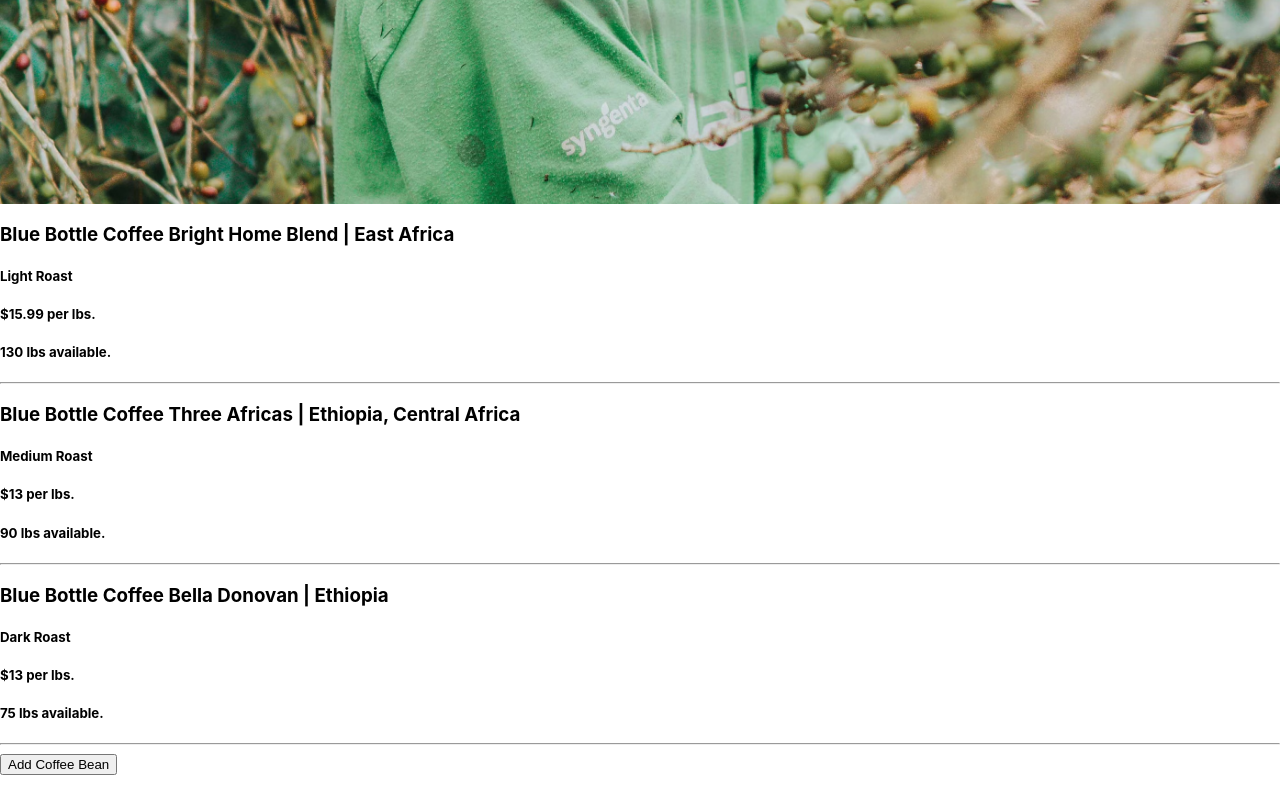
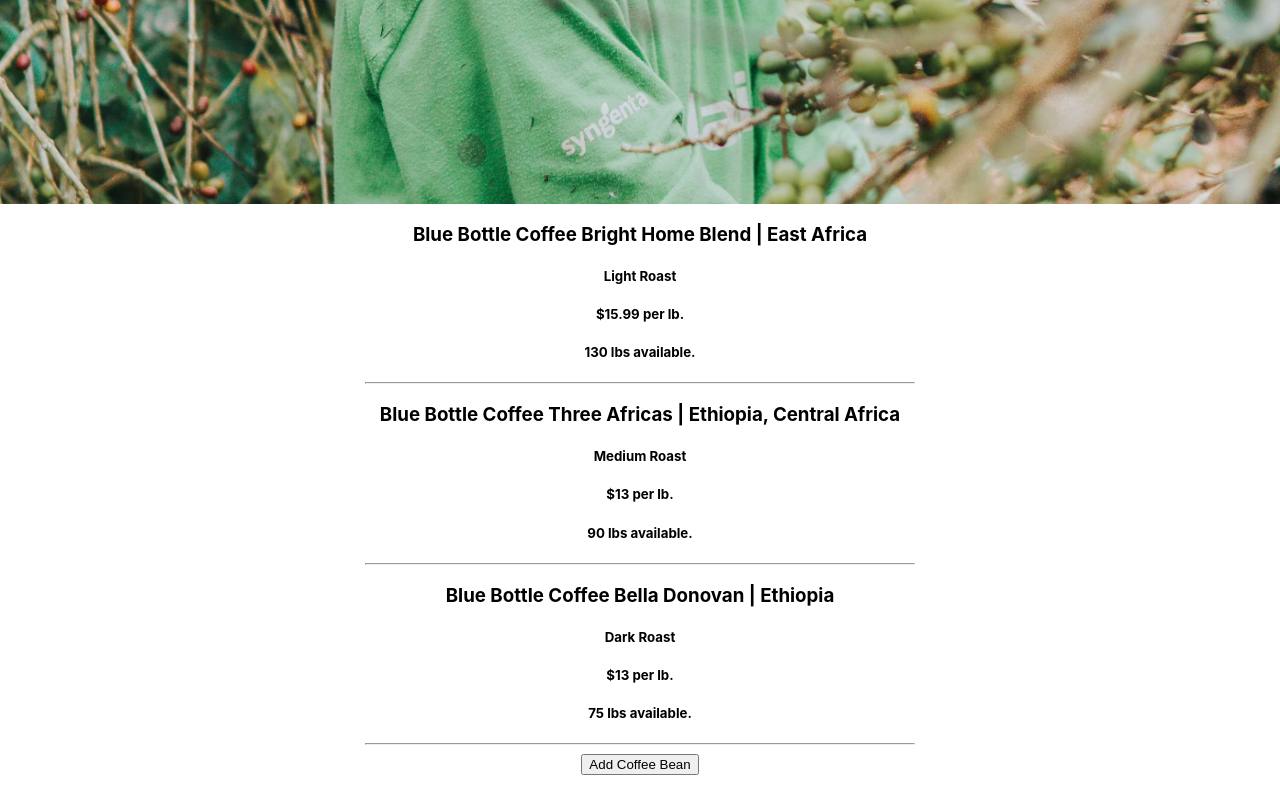
Before and after one commit to jeremyjosol/coffee-beans, a React (Create React App) app: page / in a window 1280 px wide. Shown: the part 656-1456 px from the top of the page. Before the commit the page ends 1431 px from the top, so only its background shows below. Built offline with nearby package versions, Linux system fonts and the light colour scheme.

Commit message:
Reformat bean details & buttons + more basic styles

```diff
--- a/src/components/CoffeeBean.js
+++ b/src/components/CoffeeBean.js
@@ -7,7 +7,7 @@
       <div onClick = {() => props.whenCoffeeBeanClicked(props.id)}>
         <h3>{props.name} | {props.origin}</h3>
         <h5>{props.roast}</h5>
-        <h5>${props.price} per lbs.</h5>
+        <h5>${props.price} per lb.</h5>
         <h5>{props.availability} lbs available.</h5>
         <hr/>
       </div>
--- a/src/components/CoffeeBeanDetail.js
+++ b/src/components/CoffeeBeanDetail.js
@@ -13,8 +13,11 @@
         <br />
         <button onClick={ props.onClickingSell }>Sell</button>
         <button onClick={ props.onClickingRestock }>Restock</button>
+        <br />
         <button onClick={ props.onClickingEdit }>Edit</button>
         <button onClick={()=> onClickingDelete(bean.id) }>Delete</button>
+        <br />
+        <br />
         </React.Fragment>
     );
 }
--- a/src/components/Header.js
+++ b/src/components/Header.js
@@ -4,7 +4,7 @@
   const scrollToOrderSection = () => {
     const orderSection = document.getElementById('orderSection');
     if (orderSection) {
-      orderSection.scrollIntoView({ behavior: 'smooth' });
+      orderSection.scrollIntoView({ behavior: 'smooth', block: 'start' });
     }
   };
 
--- a/src/index.css
+++ b/src/index.css
@@ -33,8 +33,6 @@
   color: green;
 }
 
-
-
 .header {
   margin: auto;
   text-align: center;
@@ -49,17 +47,6 @@
   font-family: 'Oswald', sans-serif;
   position: relative;
 }
-
-/* .header::before {
-  content: "";
-  background: rgba(0, 0, 0, 0.101);
-  position: absolute;
-  top: 0;
-  left: 0;
-  right: 0;
-  bottom: 0;
-  z-index: 0;
-} */
 
 .columns {
   display: flex;
@@ -108,3 +95,10 @@
   font-size: 4em;
   color: rgb(255, 255, 255);
 }
+
+.control {
+  margin: auto;
+  text-align: center;
+  max-width: 550px;
+  margin-bottom: 25px;
+}
```
